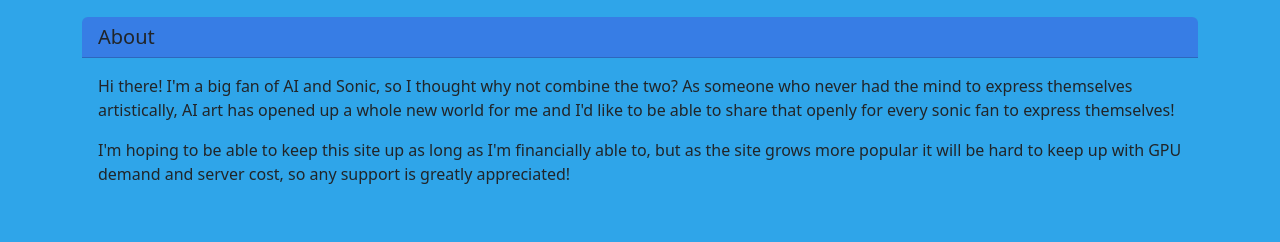
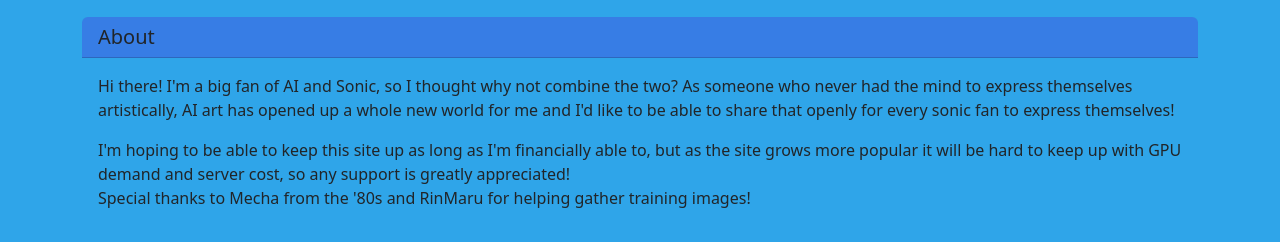
Before and after one commit to Metal079/mobians.ai, a Django app: page / in a window 1280 px wide. Shown: the part 1543-1785 px from the top of the page. Before the commit the page ends 1727 px from the top, so only its background shows below. Run offline with Django 4.2, Linux system fonts and the light colour scheme.

Commit message:
added credit

```diff
--- a/main_page/templates/main_page/index.html
+++ b/main_page/templates/main_page/index.html
@@ -491,6 +491,8 @@
                 data-name="bmc-button" data-slug="pablocastr6" data-color="#5F7FFF" data-emoji="" data-font="Cookie"
                 data-text="Buy me a coffee" data-outline-color="#000000" data-font-color="#ffffff"
                 data-coffee-color="#FFDD00"></script>
+
+                Special thanks to Mecha from the '80s and RinMaru for helping gather training images!
               <!-- <a href="https://www.patreon.com/bePatron?u=37673970"
                 data-patreon-widget-type="become-patron-button">Become a Patron!</a>
               <script async src="https://c6.patreon.com/becomePatronButton.bundle.js"></script> -->
```
